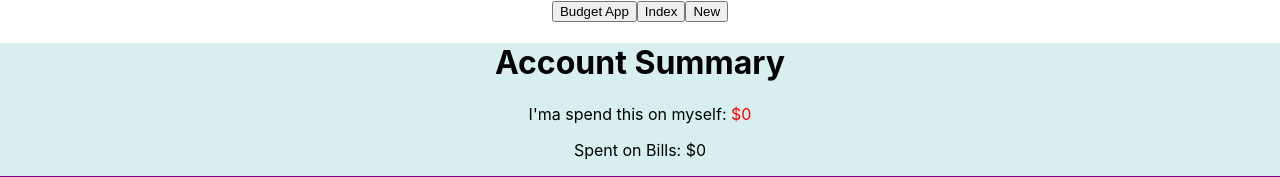
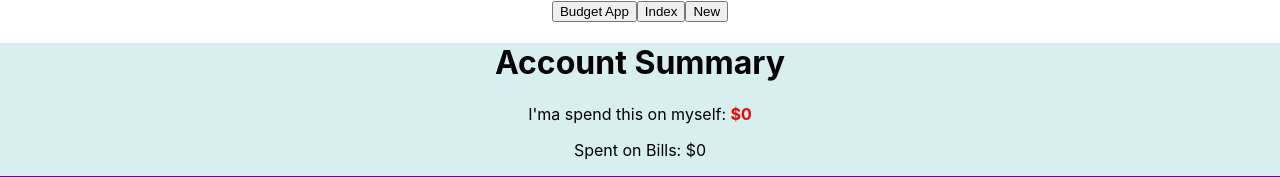
Before and after one commit to Stephanie-Lucano/budgeting-app-react, a React (Create React App) app: page /transactions in a window 1280 px wide. Shown: the top 177 px of the page. Built offline with nearby package versions, Linux system fonts and the light colour scheme; no server answers.

Commit message:
bold text

```diff
--- a/src/Functionality/AllTransactions/AllTransactions.js
+++ b/src/Functionality/AllTransactions/AllTransactions.js
@@ -22,11 +22,11 @@ const AllTransactions = () => {
 
     const flag = () => {
         if (moneyLeft >= 1000) {
-            return <span style={{color: "#97C1A9"}}>{"$"+moneyLeft}</span>;
+            return <span style={{color: "#97C1A9", fontWeight: "bold"}}>{"$"+moneyLeft}</span>;
         } else if (moneyLeft <= 0) {
-            return <span style={{color: "red"}}>{"$"+moneyLeft}</span>;
+            return <span style={{color: "red", fontWeight: "bold"}}>{"$"+moneyLeft}</span>;
         } else {
-            return <span style={{color: "#FFFFB5"}}>{"$"+moneyLeft}</span>
+            return <span style={{color: "#FFFFB5", fontWeight: "bold"}}>{"$"+moneyLeft}</span>
         }
     }
 
```
